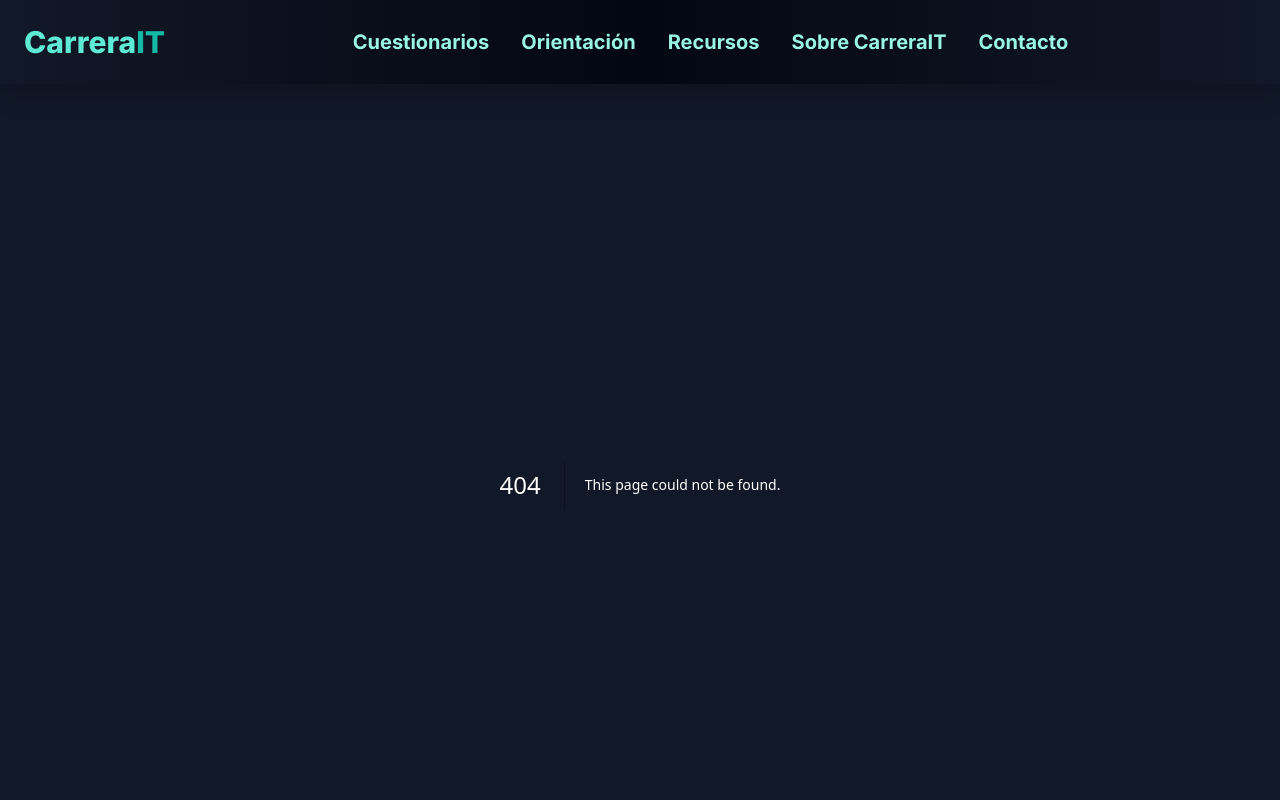
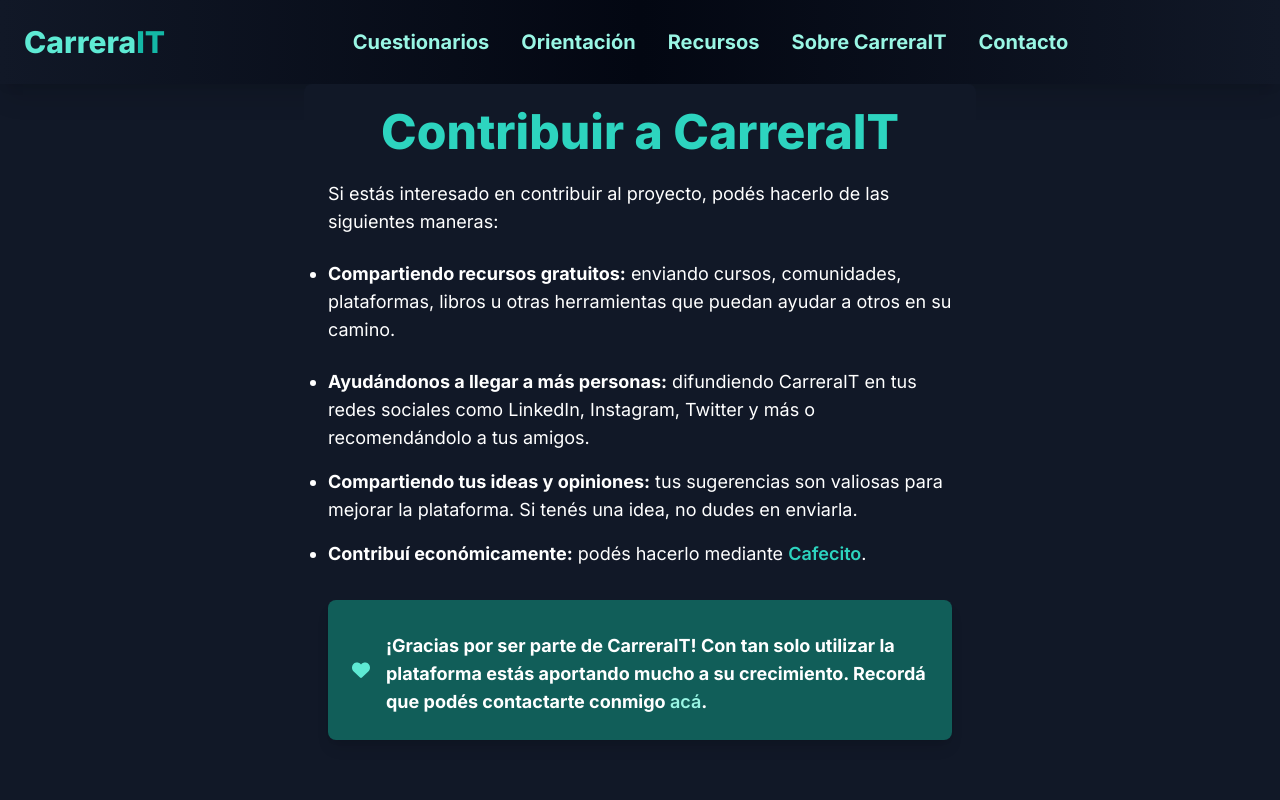
Before and after one commit to aronmilenait/carrerait-roadmap, a Next.js app in the folder carrerait-roadmap/: page /contribuir in a window 1280 px wide. Before the commit this address had no page. Shown: the top 800 px of the page. Built offline with nearby package versions, Linux system fonts and the light colour scheme.

Commit message:
feat: create the contribute page

```diff
--- /dev/null
+++ b/carrerait-roadmap/src/app/contribuir/page.tsx
@@ -0,0 +1,5 @@
+import { Contribute } from "../components/Contribute/Contribute";
+
+export default function ContributePage(): JSX.Element {
+  return <Contribute />;
+}
```
